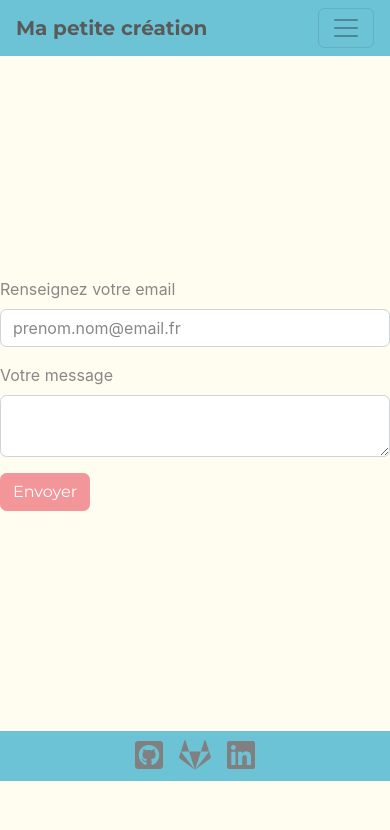
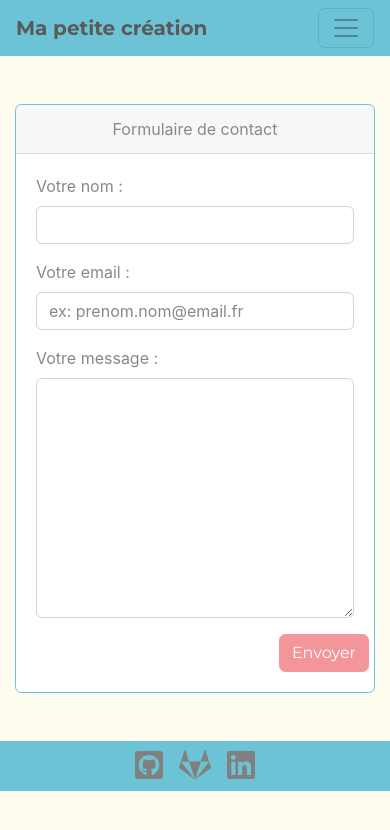
Before and after one commit to Zesysy/my-web-site, a Next.js app: page /contact in a window 390 px wide. Shown: the top 830 px of the page. Built offline with nearby package versions, Linux system fonts and the light colour scheme.

Commit message:
change content and fix responsive

```diff
--- a/components/ContactForm.jsx
+++ b/components/ContactForm.jsx
@@ -1,4 +1,4 @@
-import { Button, Form } from "reactstrap";
+import { Button, Form, Card, CardHeader, CardBody, Row, Col } from "reactstrap";
 import { useState } from "react";
 import InputCustom from "./utils/Input";
 
@@ -9,18 +9,24 @@ const encode = data => {
 }; // allows to transform special characters of an url
 
 const ContactForm = () => {
-  const [contact, setContact] = useState({ email: "", text: "" }); //initiation of a report with two empty keys
+  const [contact, setContact] = useState({ email: "", text: "", name: "" }); //initiation of a report with two empty keys
 
   const items = [
     {
-      label: "Renseignez votre email",
+      label: "Votre nom :",
+      type: "text",
+      name: "name",
+      value: contact.name
+    },
+    {
+      label: "Votre email :",
       type: "email",
       name: "email",
       value: contact.email,
-      placeholder: "prenom.nom@email.fr"
+      placeholder: "ex: prenom.nom@email.fr"
     },
     {
-      label: "Votre message",
+      label: "Votre message :",
       type: "textarea",
       name: "text",
       value: contact.text
@@ -45,8 +51,15 @@ const ContactForm = () => {
 
   return (
     <>
-      <section className="flexFormContact ">
-        <Form onSubmit={e => handleSubmit(e)} style={{ width: "40rem" }}>
+      <section>
+        <Row className="justify-content-center m-0 mt-5 mb-5">
+          <Col lg="4">
+            <Card className="border-info card-block justify-content-center">
+              <CardHeader className="text-center">
+                Formulaire de contact
+              </CardHeader>
+              <CardBody>
+                <Form onSubmit={e => handleSubmit(e)}>
                   {items.map((item, key) => (
                     <InputCustom
                       label={item.label}
@@ -58,20 +71,15 @@ const ContactForm = () => {
                       key={key}
                     />
                   ))}
-
+                  <Row className="justify-content-end">
                     <Button type="submit">Envoyer</Button>
+                  </Row>
                 </Form>
+              </CardBody>
+            </Card>
+          </Col>
+        </Row>
       </section>
-      <style jsx>
-        {`
-          .flexFormContact {
-            display: flex;
-            height: 80vh;
-            align-items: center;
-            justify-content: center;
-          }
-        `}
-      </style>
     </>
   );
 };
--- a/components/Portfolio.component.jsx
+++ b/components/Portfolio.component.jsx
@@ -62,6 +62,7 @@ const PortfolioComponent = () => {
 
   return (
     <>
+      <section>
         <Row className="mt-3 m-0">
           {items.map(({ title, subtitle, preview, link, description }, key) => (
             <Col lg="3" className="mb-3 mt-3 " key={key}>
@@ -75,6 +76,7 @@ const PortfolioComponent = () => {
             </Col>
           ))}
         </Row>
+      </section>
     </>
   );
 };
--- a/components/structure/Footer.jsx
+++ b/components/structure/Footer.jsx
@@ -21,7 +21,7 @@ const Footer = () => {
           {`
             @media (min-width: 800px) {
               footer {
-                position: absolute;
+                position: fixed;
                 bottom: 0;
                 left: 0;
                 right: 0;
@@ -54,7 +54,7 @@ const Footer = () => {
           {`
             @media (min-width: 800px) {
               footer {
-                position: absolute;
+                position: fixed;
                 bottom: 0;
                 left: 0;
                 right: 0;
--- a/components/utils/Input.jsx
+++ b/components/utils/Input.jsx
@@ -19,6 +19,7 @@ const InputCustom = ({
         onChange={handleChange}
         placeholder={placeholder}
         required
+        style={type === "textarea" ? { height: "15rem" } : null}
       />
     </FormGroup>
   );
--- a/components/utils/NetlifyFormHidden.jsx
+++ b/components/utils/NetlifyFormHidden.jsx
@@ -6,6 +6,7 @@ const NetlifyFormHidden = () => {
       netlify-honeypot="bot-field"
       hidden
     >
+      <input type="text" name="name" />
       <input type="email" name="email" />
       <textarea name="text" defaultValue={""} />
     </form>
```
Lines whose indentation alone changed are shown as unchanged.
